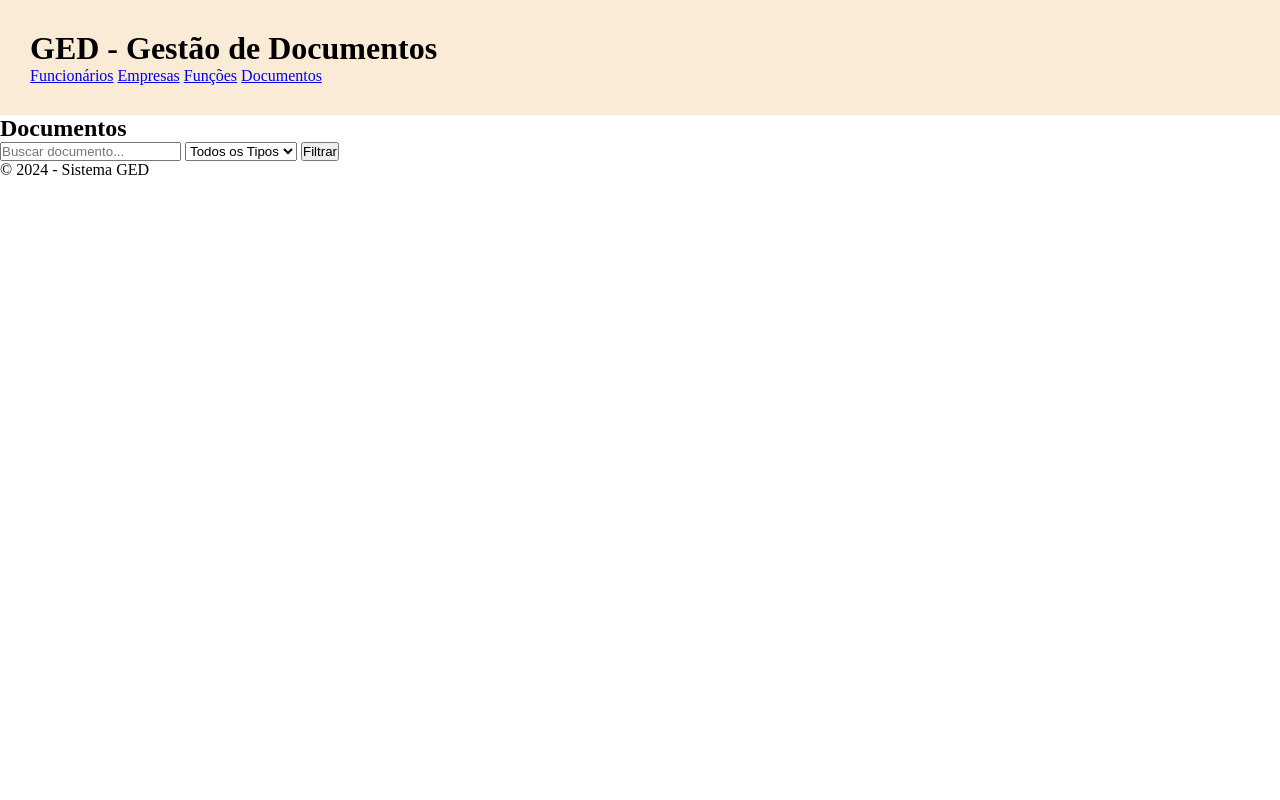
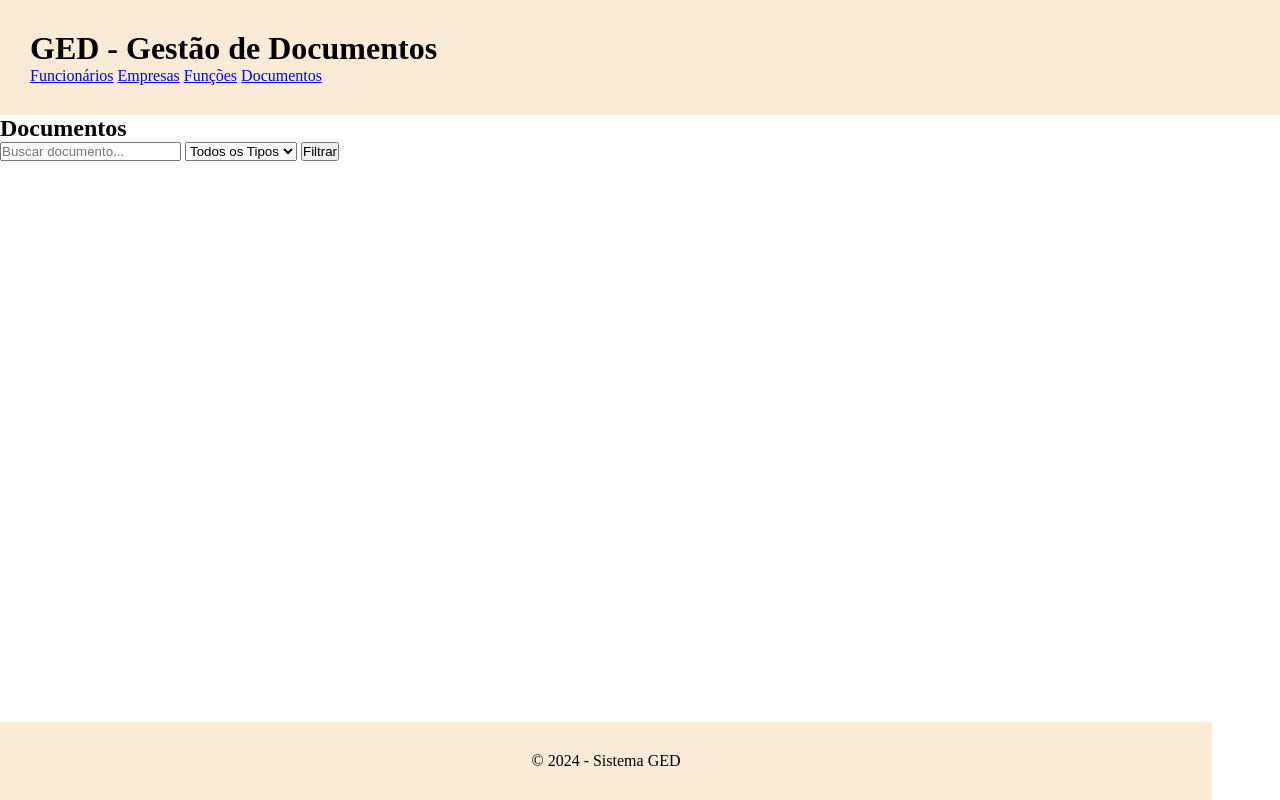
Before and after one commit to mattokinhaa/projeto-GED, a PHP site: page /ged_system/index.html in a window 1280 px wide. Run offline with PHP 8.4, Linux system fonts and the light colour scheme.

Commit message:
mudança no css
na pagina do index.html (mudança no footer e header)

```diff
--- a/assets/css/pagina1.css
+++ b/assets/css/pagina1.css
@@ -6,3 +6,11 @@ header{
     padding: 30px;
     background-color: antiquewhite;
 }
+footer{
+    padding: 30px;
+    background-color: antiquewhite;
+    bottom: 0;
+    position: fixed;
+    width: 90%;
+    text-align: center;
+}
```
Also changed, not shown: assets/css/styles.css (renamed from styles.css).
